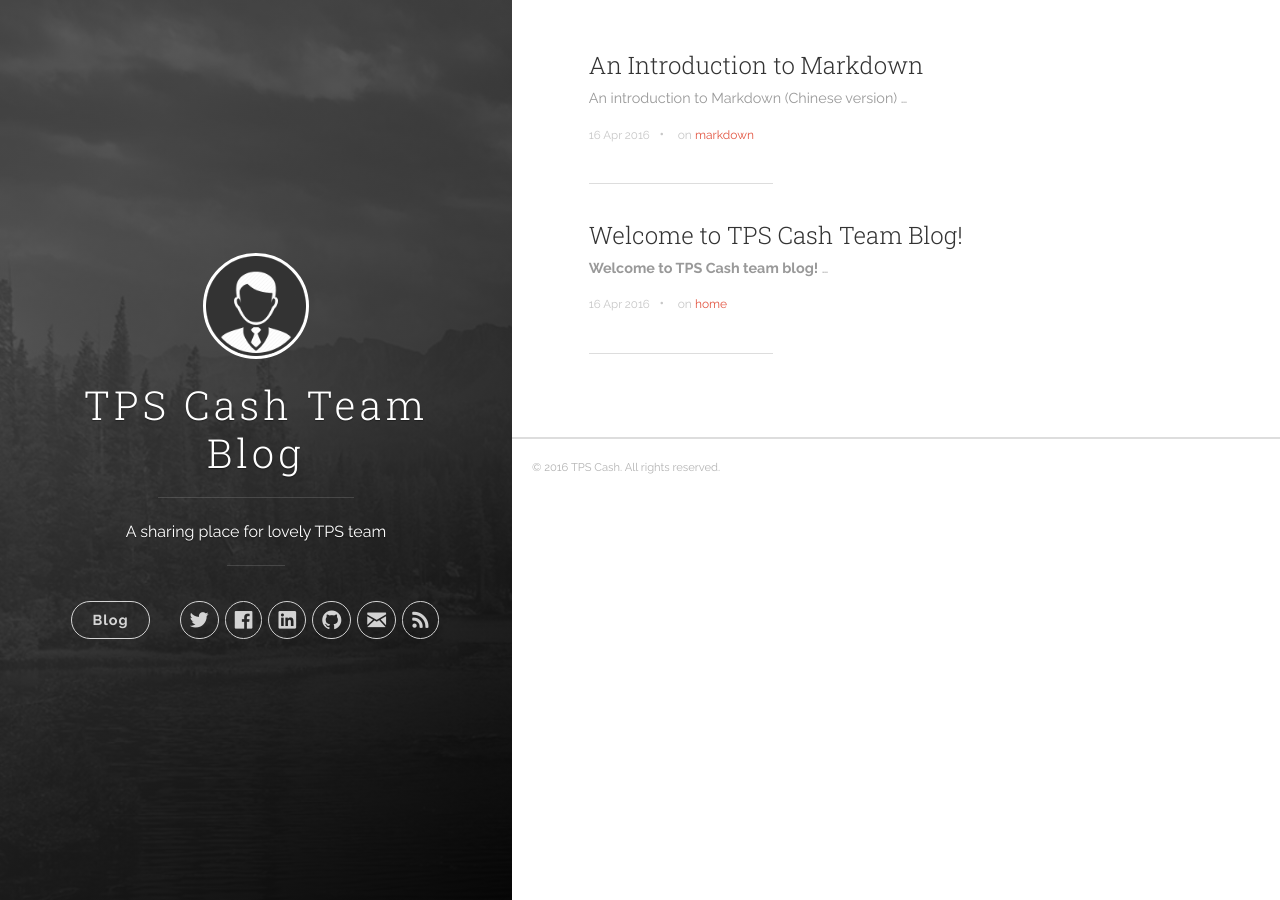
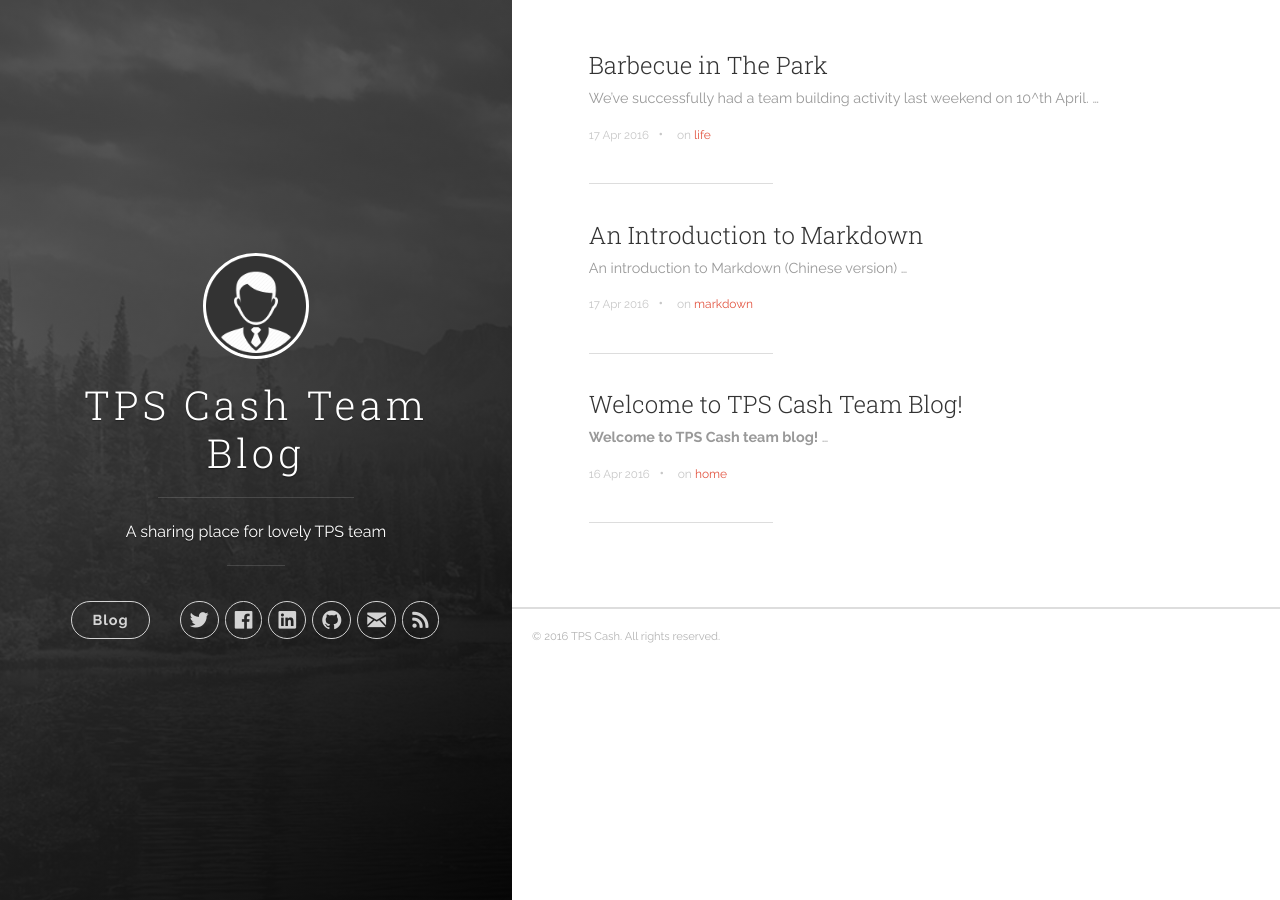
Before and after one commit to tpscash/tpscash.github.io, a Jekyll site: the page built from index.html, in a window 1280 px wide. Built offline with Jekyll 4.4.1, drawn with Linux system fonts in a browser that asks for light colours; nearby versions of some CDN libraries; the list of posts is cut into pages by our own code.

Commit message:
Add new post barbecue in the park

```diff
--- a/_config.yml
+++ b/_config.yml
@@ -3,7 +3,6 @@
 description: 'A sharing place for lovely TPS team'
 url: "http://tpscash.github.io"
 baseurl: "/"
-timezone: Asia/Shanghai
 # google_analytics: 'UA-XXXXXX-X'
 # disqus_shortname: 'your-disqus-name'
 
--- /dev/null
+++ b/_posts/2016-04-17-barbecue-in-the-park.md
@@ -0,0 +1,35 @@
+---
+title: "Barbecue in The Park"
+date: 2016-04-17 21:20:00 +0800
+categories: [life]
+tags: [life]
+---
+
+We've successfully had a team building activity last weekend on 10^th April.
+
+Thanks for the efforts of our beloved team members:
+
+* Yue
+* Shirui
+* Johnson
+* Qiana
+
+Everyone had a lot of fun that day!
+
+![pic 1](/images/posts/barbecue/1.pic.jpg)
+
+![pic 2](/images/posts/barbecue/2.pic.jpg)
+
+![pic 3](/images/posts/barbecue/3.pic.jpg)
+
+![pic 4](/images/posts/barbecue/4.pic.jpg)
+
+![pic 5](/images/posts/barbecue/5.pic.jpg)
+
+![pic 6](/images/posts/barbecue/6.pic.jpg)
+
+![pic 7](/images/posts/barbecue/7.pic.jpg)
+
+![pic 8](/images/posts/barbecue/8.pic.jpg)
+
+![pic 9](/images/posts/barbecue/9.pic.jpg)
--- a/_posts/2016-04-17-markdown-introduction.md
+++ b/_posts/2016-04-17-markdown-introduction.md
@@ -1,6 +1,6 @@
 ---
 title: "An Introduction to Markdown"
-date: 2016-04-16 15:20:00
+date: 2016-04-17 15:20:00 +0800
 categories: [technologies]
 tags: [markdown]
 ---
```
Also changed, not shown: _posts/2016-04-16-welcome-to-tps-cash.md (+1 -1 lines), images/posts/barbecue/1.pic.jpg (added), images/posts/barbecue/2.pic.jpg (added), images/posts/barbecue/3.pic.jpg (added), images/posts/barbecue/4.pic.jpg (added), images/posts/barbecue/5.pic.jpg (added), images/posts/barbecue/6.pic.jpg (added), images/posts/barbecue/7.pic.jpg (added), images/posts/barbecue/8.pic.jpg (added), images/posts/barbecue/9.pic.jpg (added).
